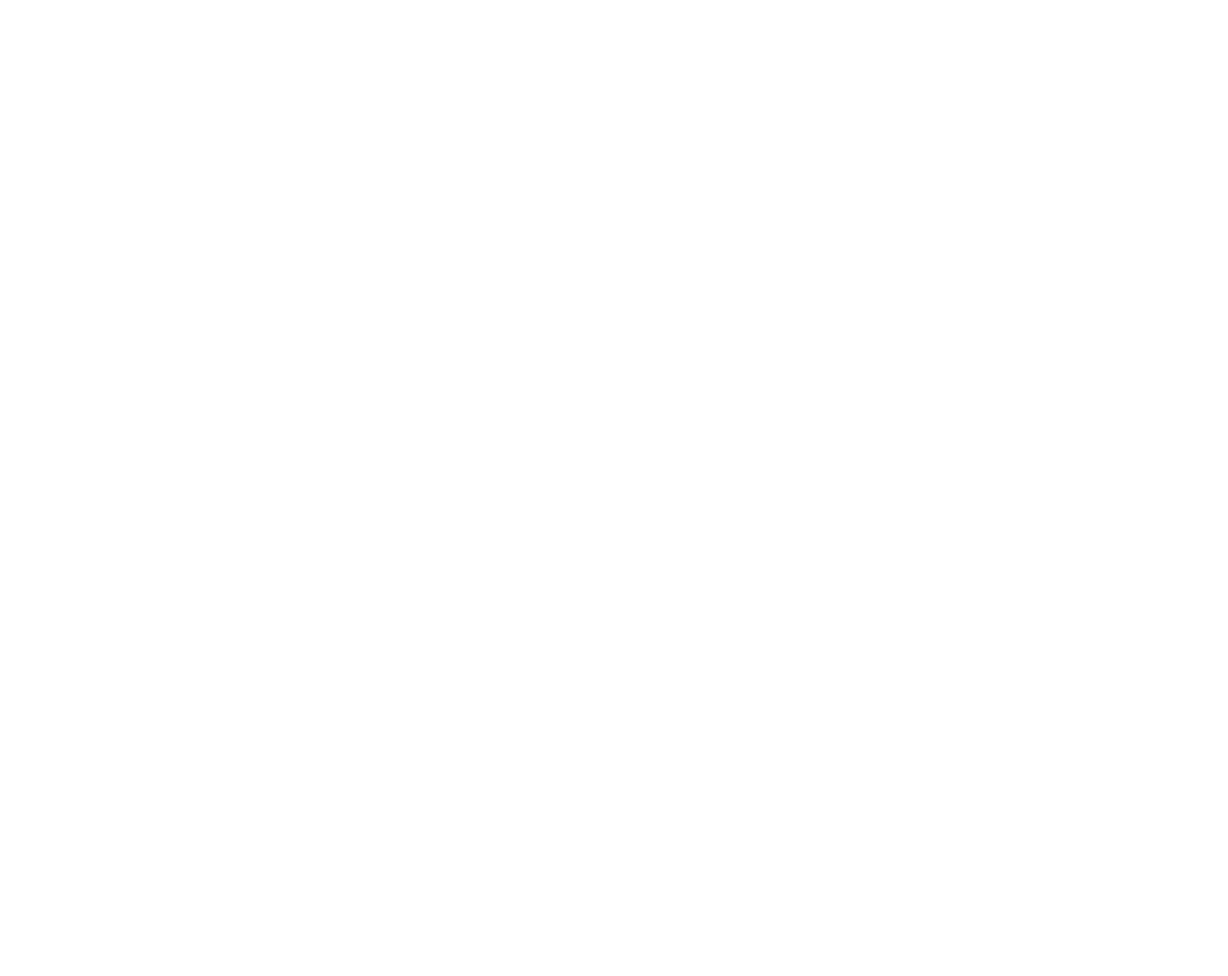
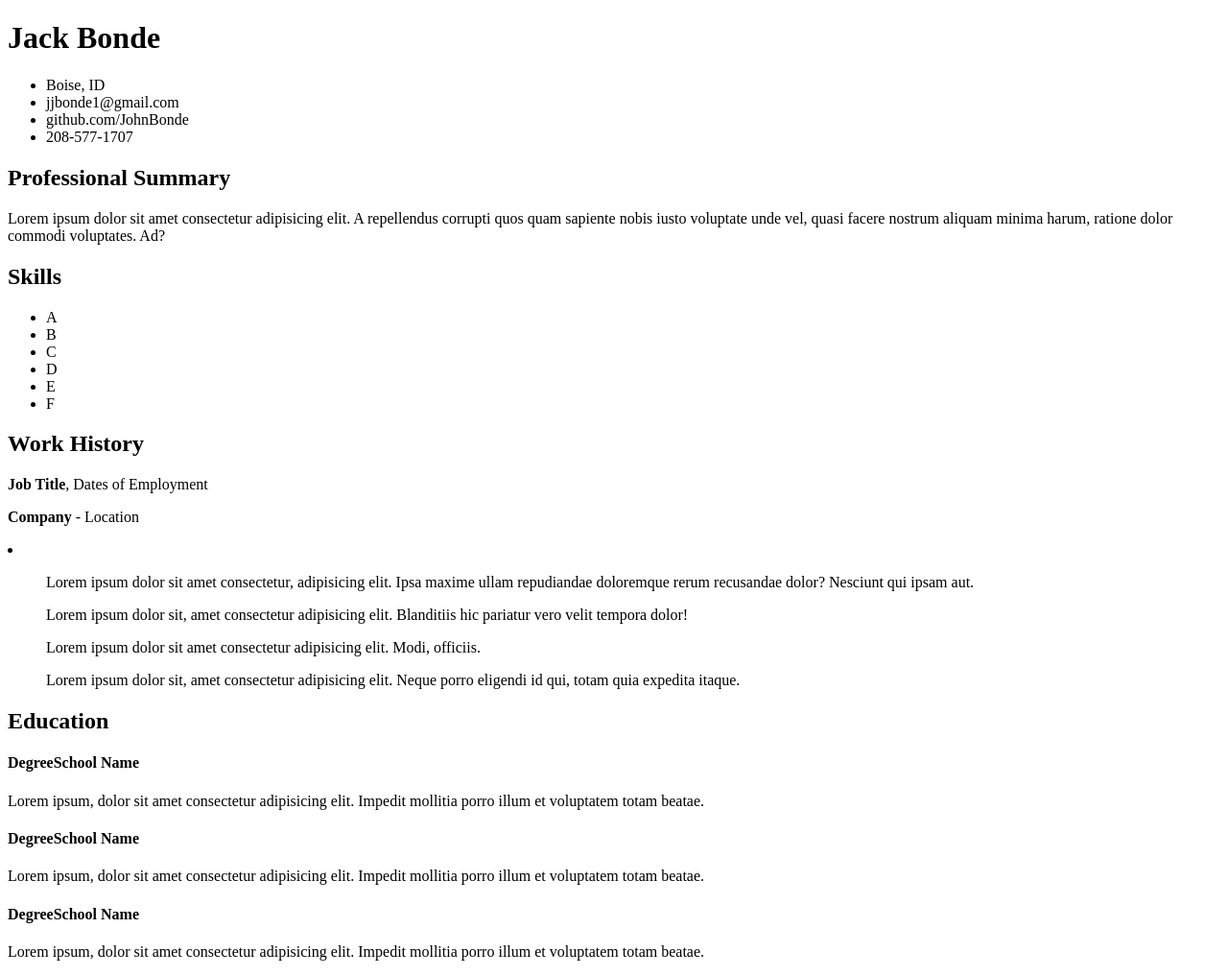
Before and after one commit to JohnBonde/Resume, a plain HTML site: page index.html in a window 1280 px wide. Shown: the whole page at 96% size. Before the commit the page ends 800 px from the top, so only its background shows below. Drawn offline with Linux system fonts and the light colour scheme.

Commit message:
Second Change

```diff
--- a/index.html
+++ b/index.html
@@ -10,7 +10,73 @@
 </head>
 
 <body>
-
+  <header>
+    <div id="name">
+      <h1>Jack Bonde</h1>
+    </div>
+    <div id="contact-info">
+      <ul>
+        <li>Boise, ID</li>
+        <li>jjbonde1@gmail.com</li>
+        <li>github.com/JohnBonde</li>
+        <li>208-577-1707</li>
+      </ul>
+    </div>
+  </header>
+  <main>
+    <section>
+      <h1>Professional Summary</h1>
+      <p>Lorem ipsum dolor sit amet consectetur adipisicing elit. A repellendus corrupti quos quam sapiente nobis iusto
+        voluptate unde vel, quasi facere nostrum aliquam minima harum, ratione dolor commodi voluptates. Ad?</p>
+    </section>
+    <section>
+      <h1>Skills</h1>
+      <ul>
+        <li>A</li>
+        <li>B</li>
+        <li>C</li>
+        <li>D</li>
+        <li>E</li>
+        <li>F</li>
+      </ul>
+    </section>
+    <section>
+      <h1>Work History</h1>
+      <div class="job">
+        <p><b>Job Title</b>, Dates of Employment</p>
+        <p><b>Company</b> - Location</p>
+        <li>
+          <ul>Lorem ipsum dolor sit amet consectetur, adipisicing elit. Ipsa maxime ullam repudiandae doloremque rerum
+            recusandae dolor? Nesciunt qui ipsam aut.</ul>
+          <ul>Lorem ipsum dolor sit, amet consectetur adipisicing elit. Blanditiis hic pariatur vero velit tempora
+            dolor!</ul>
+          <ul>Lorem ipsum dolor sit amet consectetur adipisicing elit. Modi, officiis.</ul>
+          <ul>Lorem ipsum dolor sit, amet consectetur adipisicing elit. Neque porro eligendi id qui, totam quia expedita
+            itaque.</ul>
+        </li>
+      </div>
+      <div class="job"></div>
+    </section>
+    <section>
+      <h1>Education</h1>
+      <div class="education">
+        <h4><b>Degree</b>School Name</h4>
+        <p>Lorem ipsum, dolor sit amet consectetur adipisicing elit. Impedit mollitia porro illum et voluptatem totam
+          beatae.</p>
+      </div>
+      <div class="education">
+        <h4><b>Degree</b>School Name</h4>
+        <p>Lorem ipsum, dolor sit amet consectetur adipisicing elit. Impedit mollitia porro illum et voluptatem totam
+          beatae.</p>
+      </div>
+      <div class="education">
+        <h4><b>Degree</b>School Name</h4>
+        <p>Lorem ipsum, dolor sit amet consectetur adipisicing elit. Impedit mollitia porro illum et voluptatem totam
+          beatae.</p>
+      </div>
+    </section>
+  </main>
+  <footer></footer>
 </body>
 
 </html>
```
